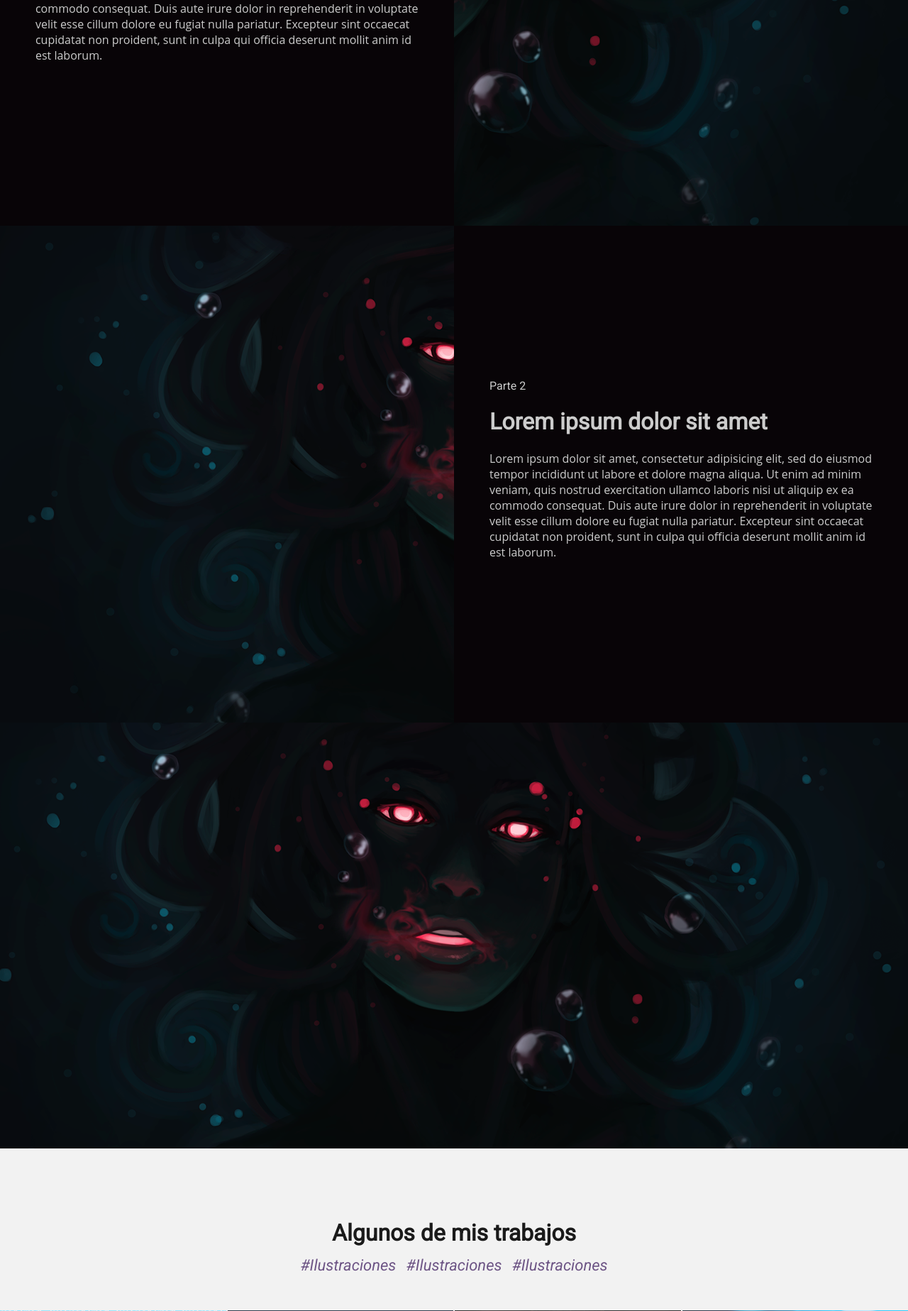
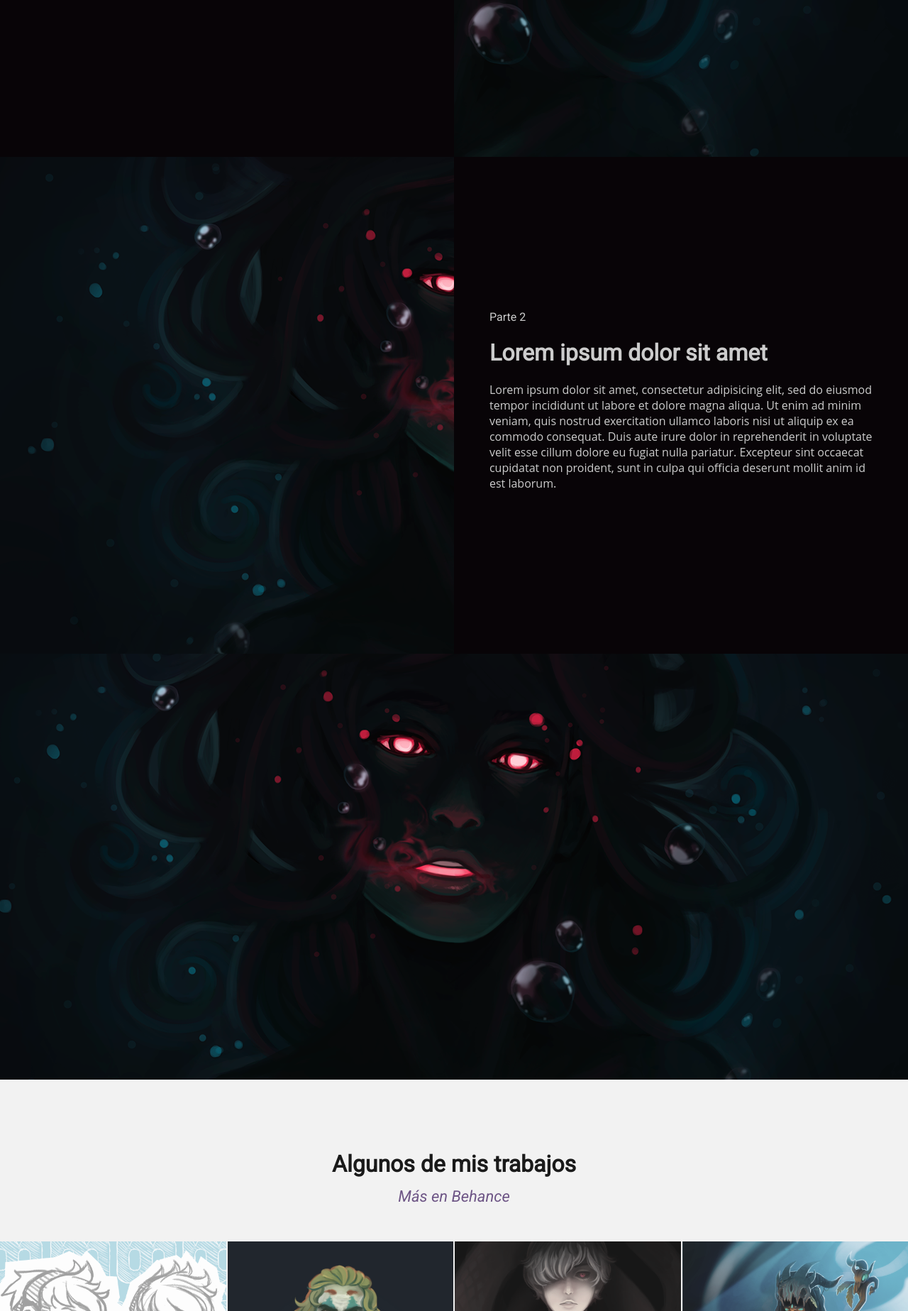
Before and after one commit to MarMuller/miPorfolio, a PHP site: page / in a window 1280 px wide. Shown: the part 4403-6250 px from the top of the page at 71% size. Run offline with PHP 8.4, Linux system fonts and the light colour scheme.

Commit message:
Estructura casi termina y sin errores

```diff
--- a/css/block-style.css
+++ b/css/aboutme-style.css
@@ -82,6 +82,7 @@
 }
 
 .imgfullbody {
+  margin: 100px 0;
   /* background-image: url(../images/bg/poisoned-2.png); */
 }
 
--- a/css/banner-style.css
+++ b/css/banner-style.css
@@ -1,3 +1,7 @@
+#mainBanner {
+  /* z-index: -100; */
+}
+
 .banner {
   background-color: #080d11;
   display: flex;
@@ -10,7 +14,7 @@
   overflow: hidden;
   background-color: #060305;
 
-  position: relative;
+  position: absolute;
   z-index: 5;
 }
 
@@ -30,6 +34,8 @@
   width: 100%;
   height: 100%;
   object-fit:cover;
+
+  transform: scale(1.1);
 }
 
 .txt-container {
--- a/css/gallery-style.css
+++ b/css/gallery-style.css
@@ -33,17 +33,20 @@
 }
 
 li.previewGallery {
+  cursor: pointer;
   flex: 1 0 300px; /* Three values: flex-grow | flex-shrink | flex-basis */
   border-right: 2px solid #f2f2f2;
   border-bottom: 2px solid #f2f2f2;
   background-color: #33cccc;
-  opacity: 0.8;
-  transition: opacity 0.5s ease;
+  filter: grayscale(60%);
+  opacity: 0.9;
+  transition: 0.5s ease;
 }
 
 li.previewGallery:hover {
+  filter: grayscale(10%);
   opacity: 1.0;
-  transition: opacity 0.5s ease;
+  transition: 0.5s ease;
 }
 
 /* ----------------RESPONSIVE---------------- */
--- a/css/lightbox-style.css
+++ b/css/lightbox-style.css
@@ -22,10 +22,15 @@ div.mylightbox {
   max-width: 900px;
   max-height: 90%;
   margin: 10px;
+  overflow-y: scroll;
+}
+
+.lightbox-container::-webkit-scrollbar {
+  display: none;
 }
 
 img.fullsizeimage {
-  width: 100%;
+  width: calc(100% - 10px);
   height: auto;
   border: 5px solid #fff;
   border-radius: 5px;
@@ -41,11 +46,19 @@ div.imginfo {
   font-size: 20px;
 }
 
-.imginfo a span {
+div.imginfo a {
+  color: #33cccc;
+  font-style: italic;
   cursor: pointer;
   font-size: 20px;
+  transition: 0;
 }
 
-.imginfo a span:hover {
+div.imginfo a:hover {
   border-bottom: 2px solid;
+  transition: 0;
 }
+
+div.imginfo a.closeLightbox {
+  /* color: #4d2e6b; */
+}
--- a/css/nav-style.css
+++ b/css/nav-style.css
@@ -1,7 +1,7 @@
 .nav-bg {
   width: 100%;
   /* height: 150px; */
-  background-color: rgba(0, 0, 0, .6);
+  background-color: rgba(0, 0, 0, .8);
   border-bottom: 1px solid rgba(26, 26, 26, .6);
   display: flex;
   justify-content: center;
--- a/css/style.css
+++ b/css/style.css
@@ -23,7 +23,7 @@ span {
 a {
   color: inherit; /* no blue */
   text-decoration: inherit; /* no underline */
-  transition: 0.5s ease;
+  /* transition: 0.5s ease; */
 }
 
 /* IMAGE PROPERTIES */
@@ -88,6 +88,9 @@ a.mybutton:hover {
 .leftText { text-align:left; }
 .rightText { text-align:right; }
 
+/* IMAGE PROPERTIES */
+.img100 { width:100%; }
+
 /* FLEX PROPERTIES */
 .flex-spacebetween {
   display: flex;
@@ -114,17 +117,14 @@ a.mybutton:hover {
   padding-top: 50px;
   padding-bottom: 50px;
 }
-
 .padding100 {
   padding-top: 100px;
   padding-bottom: 100px;
 }
-
 .margin50 {
   margin-top: 50px;
   margin-bottom: 50px;
 }
-
 .margin100 {
   margin-top: 100px;
   margin-bottom: 100px;
--- a/php/gallery-data.php
+++ b/data/gallery-data.php
@@ -2,8 +2,9 @@
 $proyectos = [
   [
     "id" => "0",
-    "name" => "nombre1",
+    "name" => "Gamer Twins",
     "date" => "00/00/00",
+    "behance" => "https://www.behance.net/gallery/27211333/Gamer-My-Isologo",
     "cover" => "images/art/art-01.png",
     "fullsize" => "images/art/art-01.png",
     "photos" =>
@@ -17,8 +18,9 @@ $proyectos = [
   ],
   [
     "id" => "1",
-    "name" => "nombre2",
+    "name" => "The Joker 2019",
     "date" => "00/00/00",
+    "behance" => "https://www.behance.net/gallery/78721055/Joaquin-Pheonixs-Joker",
     "cover" => "images/art/art-02.png",
     "fullsize" => "images/art/art-02.png",
     "photos" =>
@@ -32,8 +34,9 @@ $proyectos = [
   ],
   [
     "id" => "2",
-    "name" => "nombre3",
+    "name" => "I\'m Kaneki",
     "date" => "00/00/00",
+    "behance" => "https://www.behance.net/gallery/24441505/Kaneki-20",
     "cover" => "images/art/art-03.png",
     "fullsize" => "images/art/art-03.png",
     "photos" =>
@@ -47,8 +50,9 @@ $proyectos = [
   ],
   [
     "id" => "3",
-    "name" => "nombre4",
+    "name" => "Sorcerer Concept",
     "date" => "00/00/00",
+    "behance" => "https://www.behance.net/gallery/62063761/Mago-Adelard",
     "cover" => "images/art/art-04.png",
     "fullsize" => "images/art/art-04.png",
     "photos" =>
@@ -61,9 +65,10 @@ $proyectos = [
     ]
   ],
   [
-    "id" => "4",
+    "id" => "In the Swamp (B&W)",
     "name" => "nombre5",
     "date" => "00/00/00",
+    "behance" => "https://www.behance.net/gallery/22060057/Mutsumi-B-W",
     "cover" => "images/art/art-05.png",
     "fullsize" => "images/art/art-05.png",
     "photos" =>
@@ -77,8 +82,9 @@ $proyectos = [
   ],
   [
     "id" => "5",
-    "name" => "nombre6",
+    "name" => "Lars FanART (SU)",
     "date" => "00/00/00",
+    "behance" => "https://www.behance.net/gallery/53568997/Someone-who-deserves-it",
     "cover" => "images/art/art-06.png",
     "fullsize" => "images/art/art-06.png",
     "photos" =>
@@ -92,8 +98,9 @@ $proyectos = [
   ],
   [
     "id" => "6",
-    "name" => "nombre7",
+    "name" => "New Fusion FanART (SU)",
     "date" => "00/00/00",
+    "behance" => "https://www.behance.net/marmuller",
     "cover" => "images/art/art-07.png",
     "fullsize" => "images/art/art-07.png",
     "photos" =>
@@ -107,8 +114,9 @@ $proyectos = [
   ],
   [
     "id" => "7",
-    "name" => "nombre8",
+    "name" => "Ferus Concept",
     "date" => "00/00/00",
+    "behance" => "https://www.behance.net/gallery/21971049/Ferus-characters",
     "cover" => "images/art/art-08.png",
     "fullsize" => "images/art/art-08.png",
     "photos" =>
@@ -122,8 +130,9 @@ $proyectos = [
   ],
   [
     "id" => "8",
-    "name" => "nombre9",
+    "name" => "Feeling Nostalgic",
     "date" => "00/00/00",
+    "behance" => "https://www.behance.net/gallery/76630203/schooldays",
     "cover" => "images/art/art-09.png",
     "fullsize" => "images/art/art-09.png",
     "photos" =>
@@ -137,8 +146,9 @@ $proyectos = [
   ],
   [
     "id" => "9",
-    "name" => "nombre10",
+    "name" => "Shizue",
     "date" => "00/00/00",
+    "behance" => "https://www.behance.net/gallery/49440995/Nostalgia",
     "cover" => "images/art/art-10.png",
     "fullsize" => "images/art/art-10.png",
     "photos" =>
@@ -152,8 +162,9 @@ $proyectos = [
   ],
   [
     "id" => "10",
-    "name" => "nombre11",
+    "name" => "Tsukiyama Shuu (1)",
     "date" => "00/00/00",
+    "behance" => "https://www.behance.net/gallery/24186123/Dolce-Shuu",
     "cover" => "images/art/art-11.png",
     "fullsize" => "images/art/art-11.png",
     "photos" =>
@@ -167,8 +178,9 @@ $proyectos = [
   ],
   [
     "id" => "11",
-    "name" => "nombre12",
+    "name" => "Tsukiyama Shuu (2)",
     "date" => "00/00/00",
+    "behance" => "https://www.behance.net/gallery/24047763/Reflective-Shuu",
     "cover" => "images/art/art-12.png",
     "fullsize" => "images/art/art-12.png",
     "photos" =>
--- a/includes/footer.php
+++ b/includes/footer.php
@@ -5,7 +5,7 @@
     <div class="">
 
       <div class="footer-logo">
-        <a href="#"><?php echo file_get_contents("images/svg/marmuller-logo-02.svg"); ?></a>
+        <a href="#mainBanner"><?php echo file_get_contents("images/svg/marmuller-logo-02.svg"); ?></a>
       </div>
 
       <!-- <div id="footer-nav-buttons">
@@ -20,13 +20,13 @@
         </ul>
       </div> -->
 
-      <p id="my-copyright"> <a href="#">Marina A. Müller</a> © Site's Disign & Coding </p>
+      <p id="my-copyright"> <a href="https://www.linkedin.com/in/marmuller/" target="_blank">Marina A. Müller</a> © Site's Disign & Coding </p>
 
       <div class="redes">
-        <a href="#"><i class='fab fa-facebook-f'></i></a>
-        <a href="#"><i class='fab fa-behance'></i></a>
-        <a href="#"><i class='fab fa-linkedin-in'></i></a>
-        <a href="#"><i class='fab fa-instagram'></i></a>
+        <a href="https://www.facebook.com/SorceressDream/" target="_blank"><i class='fab fa-facebook-f'></i></a>
+        <a href="https://www.behance.net/marmuller/" target="_blank"><i class='fab fa-behance'></i></a>
+        <a href="https://www.linkedin.com/in/marmuller/" target="_blank"><i class='fab fa-linkedin-in'></i></a>
+        <a href="https://www.instagram.com/sorceressdream/" target="_blank"><i class='fab fa-instagram'></i></a>
       </div>
 
     </div>
--- a/includes/gallery.php
+++ b/includes/gallery.php
@@ -4,9 +4,10 @@
     <div class="centerText">
       <h1 style="margin:0 0 10px 0;">Algunos de mis trabajos</h1>
       <div class="centerText" style="margin-bottom:50px;">
-        <a href="#" class="filter"><span>#Ilustraciones</span></a>
-        <a href="#" class="filter"><span>#Ilustraciones</span></a>
-        <a href="#" class="filter"><span>#Ilustraciones</span></a>
+        <a href="https://www.behance.net/marmuller" class="filter"><span>Más en Behance</span></a>
+        <!-- <a href="#" class="filter"><span>#Ilustraciones</span></a>
+        <a href="#" class="filter"><span>#DiseñoGráfico</span></a>
+        <a href="#" class="filter"><span>#WebDesign</span></a> -->
       </div>
 </div>
   </div>
@@ -17,23 +18,20 @@
 
     <ul>
 
-      <?php //include("php/gallery-lightbox.php"); ?>
-
       <?php
 
         $n = 0;
 
         foreach ($proyectos as $proyecto) {
 
-          $id = $proyecto["id"] ;
-          $name = $proyecto["name"] ;
-          $date = $proyecto["date"] ;
+          $name = "'".$proyecto["name"]."'" ;
+          $behance = "'".$proyecto["behance"]."'" ;
           $cover = $proyecto["cover"] ;
           $fullsize = "'".$proyecto["fullsize"]."'" ;
 
           $n = $n + 1;
 
-          echo '<li class="previewGallery num'.$n.'" onclick="loadLightbox('.$fullsize.')" style="background-image:url('.$cover.');background-size:cover;background-position:center;">
+          echo '<li class="previewGallery num'.$n.'" onclick="loadLightbox('.$fullsize.','.$name.','.$behance.')" style="background-image:url('.$cover.');background-size:cover;background-position:center;">
           </li>
 
           ';
--- a/includes/head.php
+++ b/includes/head.php
@@ -3,13 +3,13 @@
   <meta charset="utf-8">
 
   <!-- PHP -->
-  <?php include 'php/gallery-data.php'; // la info de los proyectos está acá: ?>
+  <?php include 'data/gallery-data.php'; // la info de los proyectos está acá: ?>
 
   <!-- CSS -->
   <link rel='stylesheet' href='https://use.fontawesome.com/releases/v5.7.0/css/all.css' integrity='sha384-lZN37f5QGtY3VHgisS14W3ExzMWZxybE1SJSEsQp9S+oqd12jhcu+A56Ebc1zFSJ' crossorigin='anonymous'>
   <link rel="stylesheet" href="https://cdnjs.cloudflare.com/ajax/libs/font-awesome/4.7.0/css/font-awesome.min.css">
   <link rel="stylesheet" type="text/css" href="css/style.css">
-  <link rel="stylesheet" type="text/css" href="css/block-style.css">
+  <link rel="stylesheet" type="text/css" href="css/aboutme-style.css">
   <link rel="stylesheet" type="text/css" href="css/gallery-style.css">
   <link rel="stylesheet" type="text/css" href="css/banner-style.css">
   <link rel="stylesheet" type="text/css" href="css/nav-style.css">
--- a/includes/lightbox.php
+++ b/includes/lightbox.php
@@ -3,8 +3,11 @@
   <div class="lightbox-container">
 
     <div class="imginfo">
-      <div><span><b>Título de imagen</b></span></div>
-      <div><a><span>cerrar</span></a></div>
+      <div>
+        <span class="imgTitle"> <b>Sin Título</b> </span>
+        <span>- <a href="https://www.behance.net/marmuller" class="behanceLink" target="_blank"> ver en Behance </a> </span>
+      </div>
+      <div> <a class="closeLightbox"> <span>cerrar</span> </a> </div>
     </div>
 
     <img src="images/png/no-image.png" class="fullsizeimage" alt="">
--- a/includes/main-banner.php
+++ b/includes/main-banner.php
@@ -8,9 +8,9 @@
     </div>
 
     <ul class="hashtags-banner">
-      <li><a href="#"><span>#</span>illustration</a></li>
-      <li><a href="#"><span>#</span>graphicdesign</a></li>
-      <li><a href="#"><span>#</span>webcoding</a></li>
+      <li><a href="#soyIlustradora"><span>#</span>illustration</a></li>
+      <li><a href="#soyDisenadora"><span>#</span>graphicdesign</a></li>
+      <li><a href="#soyProgramadora"><span>#</span>webcoding</a></li>
     </ul>
 
   </div>
--- a/includes/sobre-mi.php
+++ b/includes/sobre-mi.php
@@ -33,8 +33,8 @@
 
   <div class="fullcontainer">
 
-    <div class="left imagebg imgfullbody" style="height:800px;">
-      <!-- Parte 1 -->
+    <div class="left imagebg imgfullbody flex-centervertically">
+      <div> <img src="images/png/example-1.png" class="img100" alt=""> </div>
     </div>
 
     <div class="right verticalAlign" style="height:auto;">
@@ -122,7 +122,7 @@
 
 
 <!-- 4444 -->
-<div class="bg-container">
+<div id="soyIlustradora" class="bg-container">
 
   <div class="fullcontainer">
 
@@ -143,7 +143,7 @@
 
 
 <!-- 5555 -->
-<div class="bg-container">
+<div id="soyDisenadora" class="bg-container">
 
   <div class="fullcontainer">
 
@@ -164,7 +164,7 @@
 
 
 <!-- 6666 -->
-<div class="bg-container">
+<div id="soyProgramadora" class="bg-container">
 
   <div class="fullcontainer">
 
--- a/php/gallery-lightbox.php
+++ /dev/null
@@ -1 +0,0 @@
-<?php
```
Also changed, not shown: js/banner-effect.js (+17 -20 lines), js/lightbox.js (+12 -5 lines).
